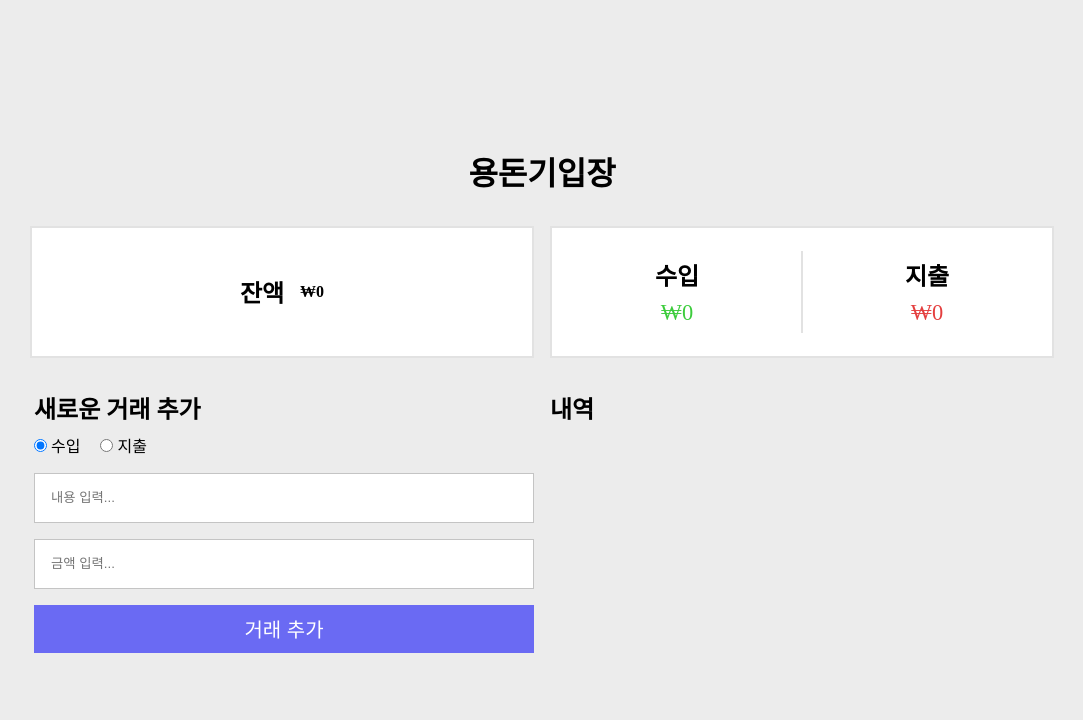
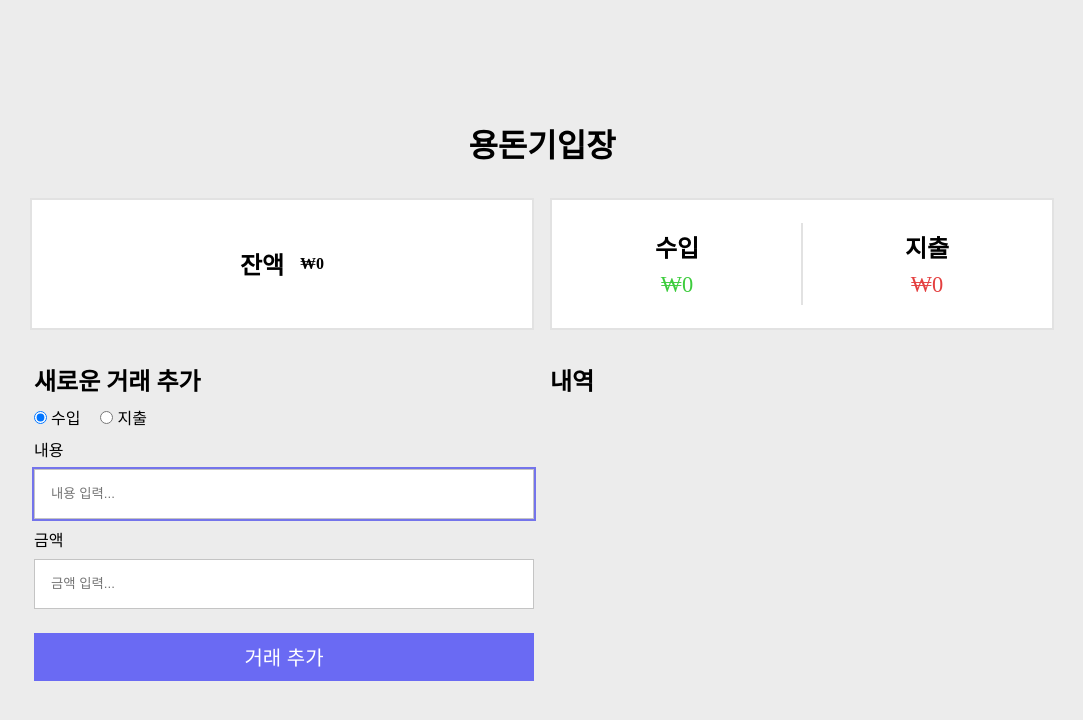
Before and after one commit to leeemingyu/account-book, a React (Vite) app: page / in a window 1280 px wide. Shown: the top 720 px of the page, without its empty margins (98-1181 px from the left). Built offline with nearby package versions, Linux system fonts and the light colour scheme.

Commit message:
feat: 유효성 검사 구현

```diff
--- a/src/components/AddHistory.jsx
+++ b/src/components/AddHistory.jsx
@@ -1,28 +1,49 @@
-import React, { useState } from "react";
+import React, { useRef, useState } from "react";
 import css from "./AddHistory.module.css";
 
 const AddHistory = ({ handleAddHistory }) => {
   const [type, setType] = useState("income");
   const [desc, setDesc] = useState("");
   const [amount, setAmount] = useState("");
+  const [invalidDesc, setInvalidDesc] = useState("");
+  const [invalidAmount, setInvalidAmount] = useState("");
+
+  const descriptionInputRef = useRef(null);
 
   const handleRadioChange = (e) => {
     setType(e.target.value);
   };
   const handleDesc = (e) => {
     setDesc(e.target.value);
+    setInvalidDesc("");
   };
   const handleAmount = (e) => {
     setAmount(e.target.value);
+    setInvalidAmount("");
   };
   const handleAddBtn = () => {
-    // console.log("type:", type);
-    // console.log("desc:", desc);
-    // console.log("amount:", amount);
-    if (!desc || !amount) {
-      alert("입력하세요");
+    if (!desc && !amount) {
+      setInvalidDesc("내용을 입력해주세요.");
+      setInvalidAmount("금액을 입력해주세요.");
       return;
     }
+    if (!desc) {
+      setInvalidDesc("내용을 입력해주세요.");
+      return;
+    }
+    if (!amount) {
+      setInvalidAmount("금액을 입력해주세요.");
+      return;
+    }
+    if (isNaN(amount)) {
+      setInvalidAmount("숫자만 입력해주세요.");
+      return;
+    }
+    if (amount <= 0) {
+      setInvalidAmount("양수를 입력해주세요.");
+      return;
+    }
+
     const history = {
       type: type === "income" ? "income" : "expense",
       desc: desc,
@@ -34,6 +55,12 @@ const AddHistory = ({ handleAddHistory }) => {
     handleAddHistory(updatedData);
     setDesc("");
     setAmount("");
+    descriptionInputRef.current.focus();
+  };
+  const handleKeyDown = (e) => {
+    if (e.key === "Enter") {
+      handleAddBtn();
+    }
   };
 
   return (
@@ -63,23 +90,42 @@ const AddHistory = ({ handleAddHistory }) => {
               지출
             </label>
           </div>
-          {/* <label htmlFor="description">내용</label> */}
+          <div className={css.inputWrapper}>
+            <label htmlFor="description">내용</label>
             <input
               type="text"
               id="description"
               placeholder="내용 입력..."
               onChange={handleDesc}
               value={desc}
+              className={invalidDesc === "" ? "" : css.disabledInput}
+              autoFocus
+              onKeyDown={handleKeyDown}
+              ref={descriptionInputRef}
             />
-
-          {/* <label htmlFor="amount">금액</label> */}
+            {invalidDesc === "" ? (
+              ""
+            ) : (
+              <div className={css.alertMsg}>내용을 입력해주세요</div>
+            )}
+          </div>
+          <div className={css.inputWrapper}>
+            <label htmlFor="amount">금액</label>
             <input
               type="text"
               id="amount"
               placeholder="금액 입력..."
               onChange={handleAmount}
               value={amount}
+              className={invalidAmount === "" ? "" : css.disabledInput}
+              onKeyDown={handleKeyDown}
             />
+            {invalidAmount === "" ? (
+              ""
+            ) : (
+              <div className={css.alertMsg}>{invalidAmount}</div>
+            )}
+          </div>
           <button onClick={handleAddBtn}>거래 추가</button>
         </div>
       </div>
--- a/src/components/AddHistory.module.css
+++ b/src/components/AddHistory.module.css
@@ -10,13 +10,20 @@
   display: flex;
   flex-direction: column;
   width: 100%;
-  gap: 1rem;
+  gap: 0.5rem;
 }
-.addHistory > div > div {
+.addHistory > div > div:nth-of-type(1) {
   display: flex;
   gap: 1.25rem;
 }
-.addHistory > div > input {
+
+.inputWrapper {
+  display: flex;
+  flex-direction: column;
+  gap: 0.5rem;
+}
+.addHistory > div > div > input {
+  width: 100%;
   box-sizing: border-box;
   border: 1px solid rgb(196, 196, 196);
   outline: none;
@@ -24,9 +31,18 @@
   transition: box-shadow 0.1s;
   padding: 1.5rem 1rem;
 }
-.addHistory > div > input:focus {
+.addHistory > div > div > input:focus {
   box-shadow: 0 0 0 2px rgb(116, 116, 235);
 }
+
+.disabledInput {
+  box-shadow: 0 0 0 2px rgb(248, 5, 5);
+}
+.alertMsg {
+  color: rgb(248, 5, 5);
+  font-size: 0.8rem;
+}
+
 .addHistory button {
   background-color: rgb(106, 106, 243);
   height: 3rem;
@@ -34,6 +50,7 @@
   font-size: 1.25rem;
   border: none;
   transition: background-color 0.3s;
+  margin-top: 1rem;
 }
 .addHistory button:hover {
   cursor: pointer;
--- a/src/components/Balance.jsx
+++ b/src/components/Balance.jsx
@@ -5,7 +5,7 @@ const Balance = ({ balance }) => {
   return (
     <div className={css.balance}>
       <h2>잔액</h2>
-      <div>₩{balance}</div>
+      <div>₩{balance.toLocaleString()}</div>
     </div>
   );
 };
--- a/src/components/Modal.jsx
+++ b/src/components/Modal.jsx
@@ -7,12 +7,16 @@ const Modal = ({ handleModalClose, handleModalConfirm }) => {
       if (e.key === "Escape") {
         handleModalClose();
       }
+      if (e.key === "Enter") {
+        handleModalConfirm();
+      }
     };
+
     document.addEventListener("keydown", handleKeyDown);
     return () => {
       document.removeEventListener("keydown", handleKeyDown);
     };
-  }, [handleModalClose]);
+  }, [handleModalClose, handleModalConfirm]);
 
   return (
     <div className={css.wrapper} onClick={handleModalClose}>
--- a/src/components/Summary.jsx
+++ b/src/components/Summary.jsx
@@ -6,11 +6,11 @@ const Summary = ({ totalIncome, totalExpense }) => {
     <div className={css.summary}>
       <div>
         <h2>수입</h2>
-        <div>₩{totalIncome}</div>
+        <div>₩{totalIncome.toLocaleString()}</div>
       </div>
       <div>
         <h2>지출</h2>
-        <div>₩{totalExpense}</div>
+        <div>₩{totalExpense.toLocaleString()}</div>
       </div>
     </div>
   );
--- a/src/components/ViewHistory.jsx
+++ b/src/components/ViewHistory.jsx
@@ -1,4 +1,4 @@
-import React, { useState } from "react";
+import React, { useEffect, useRef, useState } from "react";
 import css from "./ViewHistory.module.css";
 import Modal from "./Modal";
 
@@ -6,6 +6,8 @@ const ViewHistory = ({ historyData, handleDeleteHistory }) => {
   const [isModalOpen, setIsModalOpen] = useState(false);
   const reversedData = [...historyData].reverse();
   const [selectedItem, setSelectedItem] = useState("");
+
+  const historyListRef = useRef(null);
 
   const handleModalConfirm = () => {
     handleDeleteHistory(selectedItem);
@@ -18,11 +20,17 @@ const ViewHistory = ({ historyData, handleDeleteHistory }) => {
   const handleModalClose = () => {
     setIsModalOpen(false);
   };
+  useEffect(() => {
+    if (historyListRef.current) {
+      historyListRef.current.scrollTop = 0;
+    }
+  }, [historyData]);
+
   return (
     <>
       <div className={css.viewHistory}>
         <h2>내역</h2>
-        <div>
+        <div ref={historyListRef}>
           {reversedData.map((item, i) => (
             <div
               className={`${css.historyCard} ${
@@ -34,10 +42,15 @@ const ViewHistory = ({ historyData, handleDeleteHistory }) => {
               <div>
                 <div>
                   {item.type === "income" ? "+" : "-"}
-                  {item.amount}₩
+                  {parseInt(item.amount).toLocaleString()}₩
                 </div>
                 <div>
-                  <button onClick={() => handleDeleteBtn(item)}>삭제</button>
+                  <div
+                    className={css.delBtn}
+                    onClick={() => handleDeleteBtn(item)}
+                  >
+                    삭제
+                  </div>
                 </div>
               </div>
             </div>
--- a/src/components/ViewHistory.module.css
+++ b/src/components/ViewHistory.module.css
@@ -10,7 +10,7 @@
   flex-direction: column;
   gap: 0.5rem;
   overflow: auto;
-  height: calc(257px - 40px);
+  height: 266px;
 }
 .historyCard {
   display: flex;
@@ -43,6 +43,22 @@
 .historyCard.Expense::after {
   border: 3px solid rgb(228, 63, 63);
 }
+.delBtn {
+  border: none;
+  margin: 0 0.2rem;
+  padding: 0.75rem;
+  background-color: rgb(228, 63, 63);
+  color: white;
+  transition: background-color 0.1s;
+  width: 28px;
+  font-size: 0.8rem;
+  display: flex;
+  justify-content: center;
+}
+.delBtn:hover {
+  cursor: pointer;
+  background-color: rgb(224, 35, 35);
+}
 .historyCard button {
   border: none;
   margin: 0 0.2rem;
@@ -50,6 +66,7 @@
   background-color: rgb(228, 63, 63);
   color: white;
   transition: background-color 0.1s;
+  width: 51px;
 }
 .historyCard button:hover {
   cursor: pointer;
--- a/src/index.css
+++ b/src/index.css
@@ -4,4 +4,5 @@
 #root {
   height: 100vh;
   background-color: rgb(236, 236, 236);
+  overflow: auto;
 }
```
Lines whose indentation alone changed are shown as unchanged.
